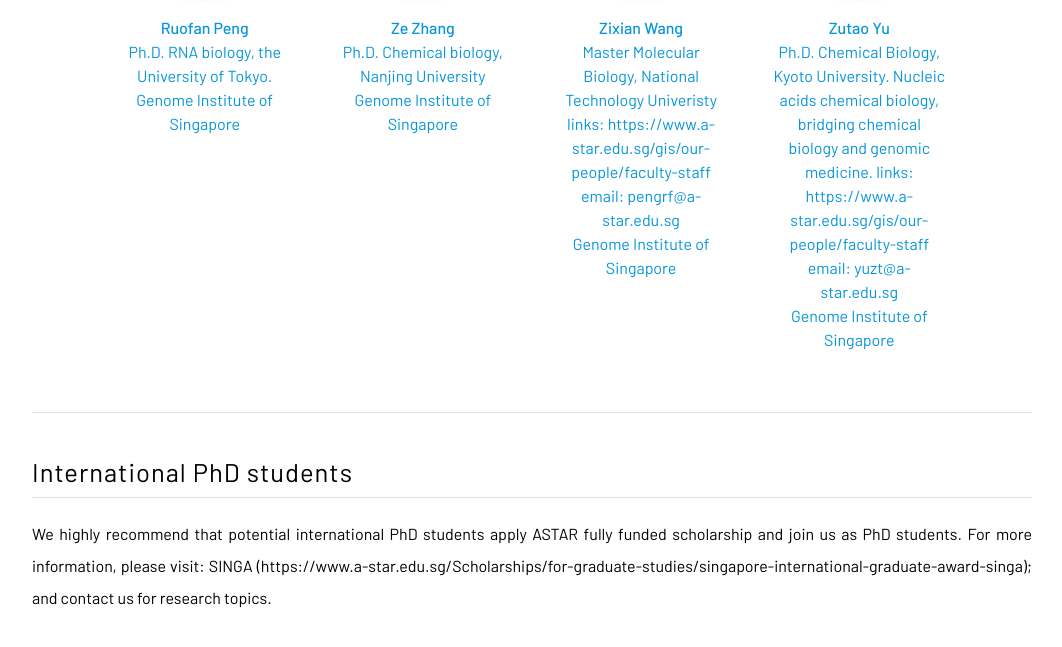
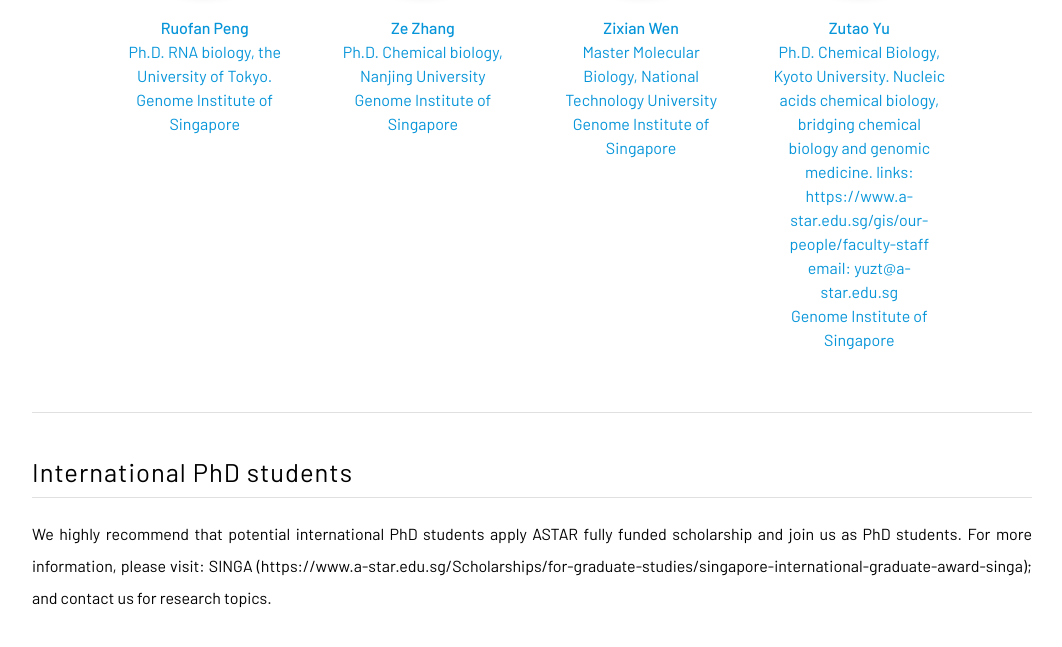
Before and after one commit to yuzutao1990/yucleiclab.github.io, a Jekyll site: the page built from team/index.md, in a window 1280 px wide and 900 px high, scrolled down 1036 px, cut to the strip 242-889 px from the top of the window. Shown: the whole strip, without its empty margins (108-1170 px from the left). Built offline with Jekyll 4.4.1, drawn with Linux system fonts in a browser that asks for light colours; a style sheet for code colours, icons or effects is not loaded.

Commit message:
Update zixian.md

```diff
--- a/_members/zixian.md
+++ b/_members/zixian.md
@@ -1,11 +1,11 @@
 ---
-name: Zixian Wang
+name: Zixian Wen
 image: images/zixian.jpg
 role: ro
 title: Research officer
 affiliation: Genome Institute of Singapore
 description: >
-  Master Molecular Biology, National Technology Univeristy
-  links: https://www.a-star.edu.sg/gis/our-people/faculty-staff
-  email: pengrf@a-star.edu.sg
+  Master Molecular Biology, National Technology University
+links:
+  email: wen_zixian@a-star.edu.sg
 ---
```
